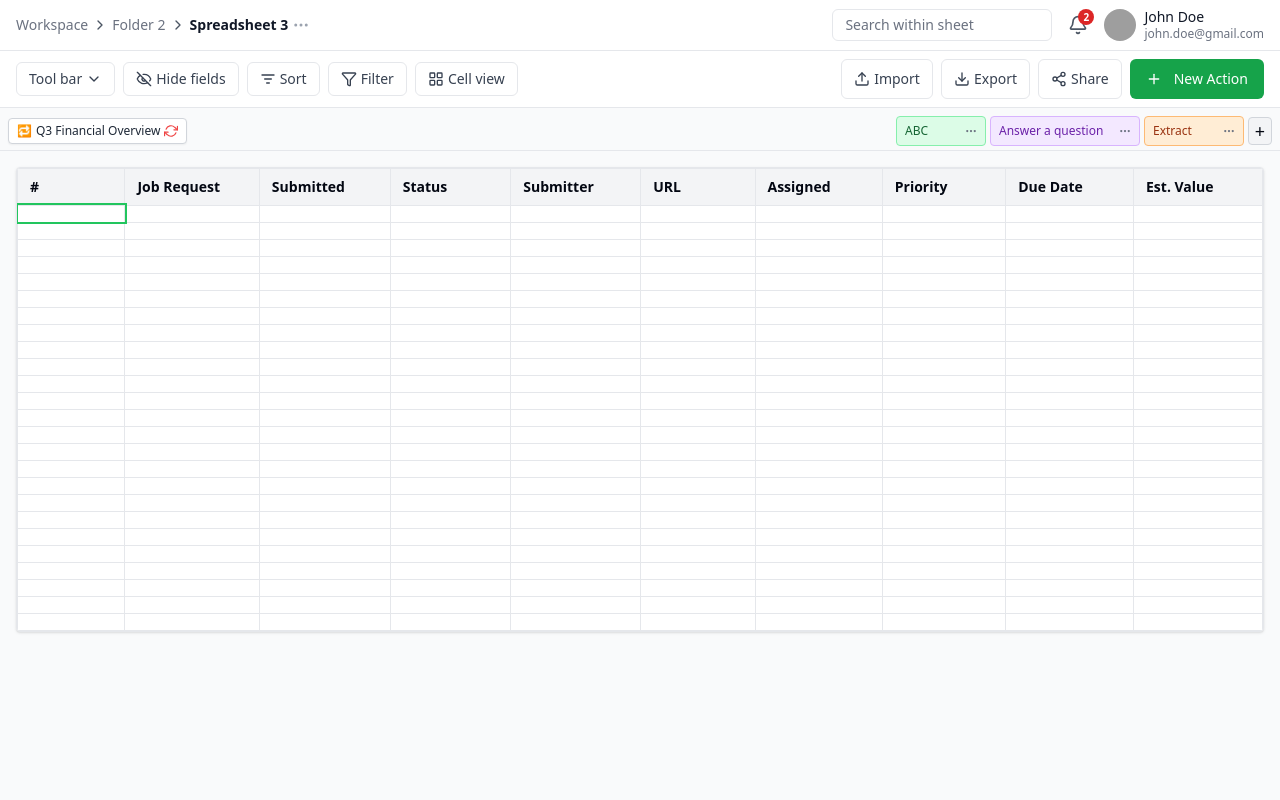
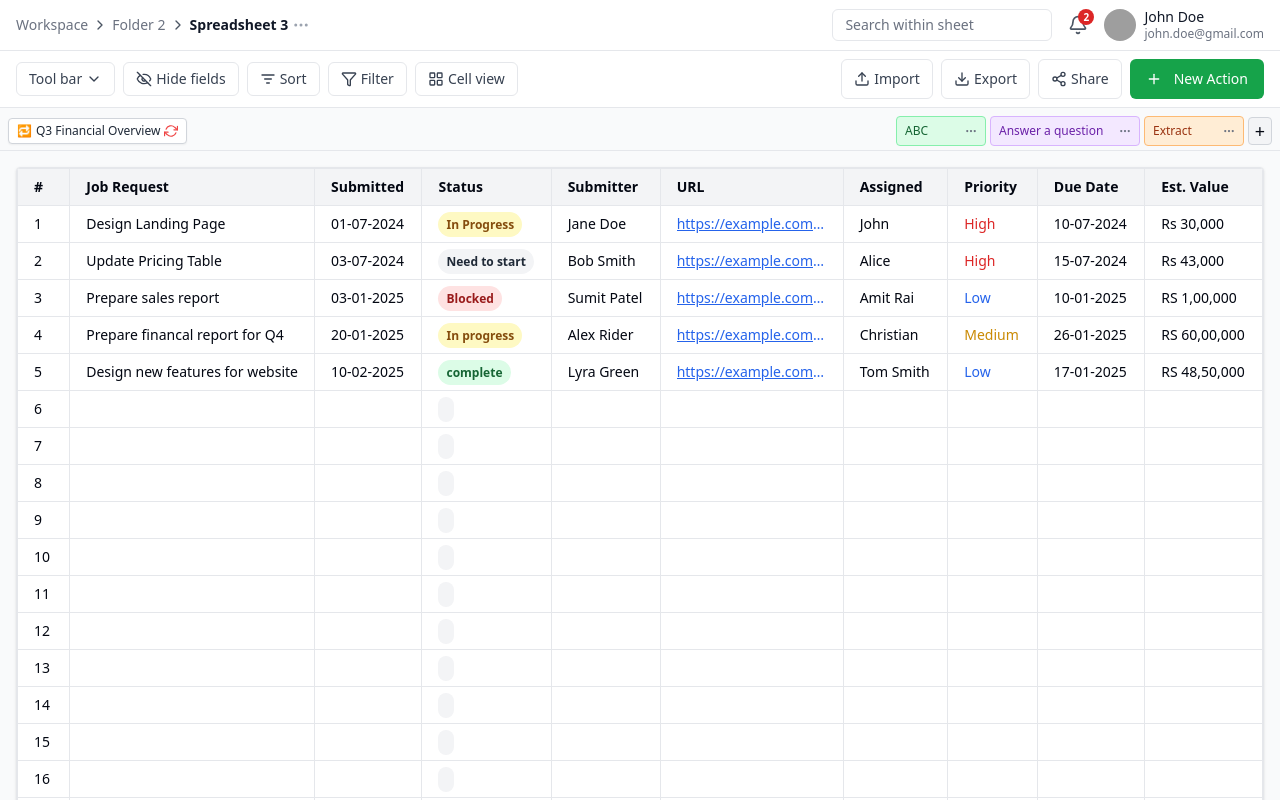
Before and after one commit to The-morning-star23/intern-spreadsheet, a React (Vite) app: page / in a window 1280 px wide. Shown: the top 800 px of the page. Built offline with nearby package versions, Linux system fonts and the light colour scheme; grey boxes are pictures that could not be loaded.

Commit message:
updated Table.tsx to match the sample

```diff
--- a/src/components/Table.tsx
+++ b/src/components/Table.tsx
@@ -5,99 +5,77 @@ import {
   createColumnHelper,
 } from "@tanstack/react-table";
 import type { ColumnResizeMode } from "@tanstack/react-table";
+import { useEffect, useState } from "react";
 import type { JobData } from "../data/mockData";
 import { mockData } from "../data/mockData";
-import { useEffect, useState } from "react";
 
+// Create columns based on JobData
 const columnHelper = createColumnHelper<JobData>();
 
-const columns = [
-  columnHelper.accessor("id", {
-    header: "#",
-  }),
-  columnHelper.accessor("jobRequest", {
-    header: "Job Request",
-  }),
-  columnHelper.accessor("submitted", {
-    header: "Submitted",
-  }),
+const baseColumns = [
+  columnHelper.accessor("id", { header: "#" }),
+  columnHelper.accessor("jobRequest", { header: "Job Request" }),
+  columnHelper.accessor("submitted", { header: "Submitted" }),
   columnHelper.accessor("status", {
     header: "Status",
     cell: info => {
-      const status = info.getValue();
+      const status = String(info.getValue()).toLowerCase();
       const color =
-        status === "In-process"
+        status.includes("progress")
           ? "bg-yellow-100 text-yellow-800"
-          : status === "Blocked"
+          : status.includes("blocked")
           ? "bg-red-100 text-red-800"
-          : status === "Complete"
+          : status.includes("complete")
           ? "bg-green-100 text-green-800"
           : "bg-gray-100 text-gray-800";
       return (
         <span className={`px-2 py-1 rounded-full text-xs font-semibold ${color}`}>
-          {status}
+          {info.getValue()}
         </span>
       );
     },
   }),
-  columnHelper.accessor("submitter", {
-    header: "Submitter",
-  }),
+  columnHelper.accessor("submitter", { header: "Submitter" }),
   columnHelper.accessor("url", {
     header: "URL",
     cell: info => {
       const url = info.getValue();
       return (
         <a
-          href={`https://${url}`}
+          href={url}
           target="_blank"
           rel="noopener noreferrer"
-          className="text-blue-600 underline whitespace-nowrap overflow-hidden text-ellipsis block max-w-[140px]"
+          className="text-blue-600 underline block max-w-[150px] truncate"
         >
           {url}
         </a>
       );
     },
   }),
-  columnHelper.accessor("assigned", {
-    header: "Assigned",
-  }),
+  columnHelper.accessor("assigned", { header: "Assigned" }),
   columnHelper.accessor("priority", {
     header: "Priority",
     cell: info => {
-      const priority = info.getValue();
+      const value = String(info.getValue()).toLowerCase();
       const color =
-        priority === "High"
+        value === "high"
           ? "text-red-600"
-          : priority === "Medium"
+          : value === "medium"
           ? "text-yellow-600"
           : "text-blue-600";
-      return <span className={`font-medium ${color}`}>{priority}</span>;
+      return <span className={`font-medium ${color}`}>{info.getValue()}</span>;
     },
   }),
-  columnHelper.accessor("dueDate", {
-    header: "Due Date",
-  }),
-  columnHelper.accessor("estValue", {
-    header: "Est. Value",
-  }),
+  columnHelper.accessor("dueDate", { header: "Due Date" }),
+  columnHelper.accessor("estValue", { header: "Est. Value" }),
 ];
 
-const Table = () => {
-  const [selectedCell, setSelectedCell] = useState<[number, number]>([0, 0]);
-
-  const table = useReactTable({
-    data: mockData,
-    columns,
-    getCoreRowModel: getCoreRowModel(),
-    columnResizeMode: "onChange" as ColumnResizeMode,
-  });
-
-  // Add empty rows to total 25
-  const totalRows = 25;
-  const filledRows = table.getRowModel().rows;
-  const emptyRows = Array.from({ length: totalRows - filledRows.length }, () => ({
-    id: "",
+// Fill empty rows to make 50 total
+const totalRows = 50;
+const fullData = [
+  ...mockData,
+  ...Array.from({ length: totalRows - mockData.length }, (_, i) => ({
+    id: mockData.length + i + 1,
     jobRequest: "",
     submitted: "",
     status: "",
@@ -107,16 +85,25 @@ const Table = () => {
     priority: "",
     dueDate: "",
     estValue: "",
-  }));
+  })),
+];
 
-  const fullRows = [...filledRows.map(r => r.original), ...emptyRows];
+const Table = () => {
+  const [selectedCell, setSelectedCell] = useState<[number, number]>([0, 0]);
+
+  const table = useReactTable({
+    data: fullData,
+    columns: baseColumns,
+    getCoreRowModel: getCoreRowModel(),
+    columnResizeMode: "onChange" as ColumnResizeMode,
+  });
 
   useEffect(() => {
     const handleKeyDown = (e: KeyboardEvent) => {
       setSelectedCell(([row, col]) => {
-        if (e.key === "ArrowDown") return [Math.min(row + 1, totalRows - 1), col];
+        if (e.key === "ArrowDown") return [Math.min(row + 1, table.getRowModel().rows.length - 1), col];
         if (e.key === "ArrowUp") return [Math.max(row - 1, 0), col];
-        if (e.key === "ArrowRight") return [row, Math.min(col + 1, columns.length - 1)];
+        if (e.key === "ArrowRight") return [row, Math.min(col + 1, table.getAllColumns().length - 1)];
         if (e.key === "ArrowLeft") return [row, Math.max(col - 1, 0)];
         return [row, col];
       });
@@ -124,7 +111,7 @@ const Table = () => {
 
     window.addEventListener("keydown", handleKeyDown);
     return () => window.removeEventListener("keydown", handleKeyDown);
-  }, []);
+  }, [table]);
 
   return (
     <div className="overflow-auto border mx-4 my-4 bg-white rounded shadow">
@@ -135,29 +122,26 @@ const Table = () => {
               {headerGroup.headers.map(header => (
                 <th
                   key={header.id}
-                  className="px-3 py-2 border w-auto whitespace-nowrap select-none"
+                  className="px-4 py-2 border w-auto select-none"
                   style={{ width: header.getSize() }}
                 >
-                  {header.isPlaceholder
-                    ? null
-                    : flexRender(header.column.columnDef.header, header.getContext())}
+                  {header.isPlaceholder ? null : flexRender(header.column.columnDef.header, header.getContext())}
                 </th>
               ))}
             </tr>
           ))}
         </thead>
         <tbody>
-          {fullRows.map((rowData, rowIndex) => (
-            <tr key={rowIndex} className="hover:bg-gray-50">
-              {columns.map((col, colIndex) => {
-                const cellValue = rowData[col.id as keyof JobData];
+          {table.getRowModel().rows.map((row, rowIndex) => (
+            <tr className="hover:bg-gray-50" key={row.id}>
+              {row.getVisibleCells().map((cell, colIndex) => {
                 const isSelected = rowIndex === selectedCell[0] && colIndex === selectedCell[1];
-                const isEmpty = !cellValue;
+                const isEmpty = !cell.getValue();
 
                 return (
                   <td
-                    key={colIndex}
-                    className={`px-3 py-2 border truncate align-middle ${
+                    key={cell.id}
+                    className={`px-4 py-2 border truncate whitespace-nowrap ${
                       isSelected
                         ? isEmpty
                           ? "outline outline-green-500 outline-2"
@@ -165,7 +149,7 @@ const Table = () => {
                         : ""
                     }`}
                   >
-                    {cellValue ? cellValue.toString() : ""}
+                    {flexRender(cell.column.columnDef.cell, cell.getContext())}
                   </td>
                 );
               })}
```
